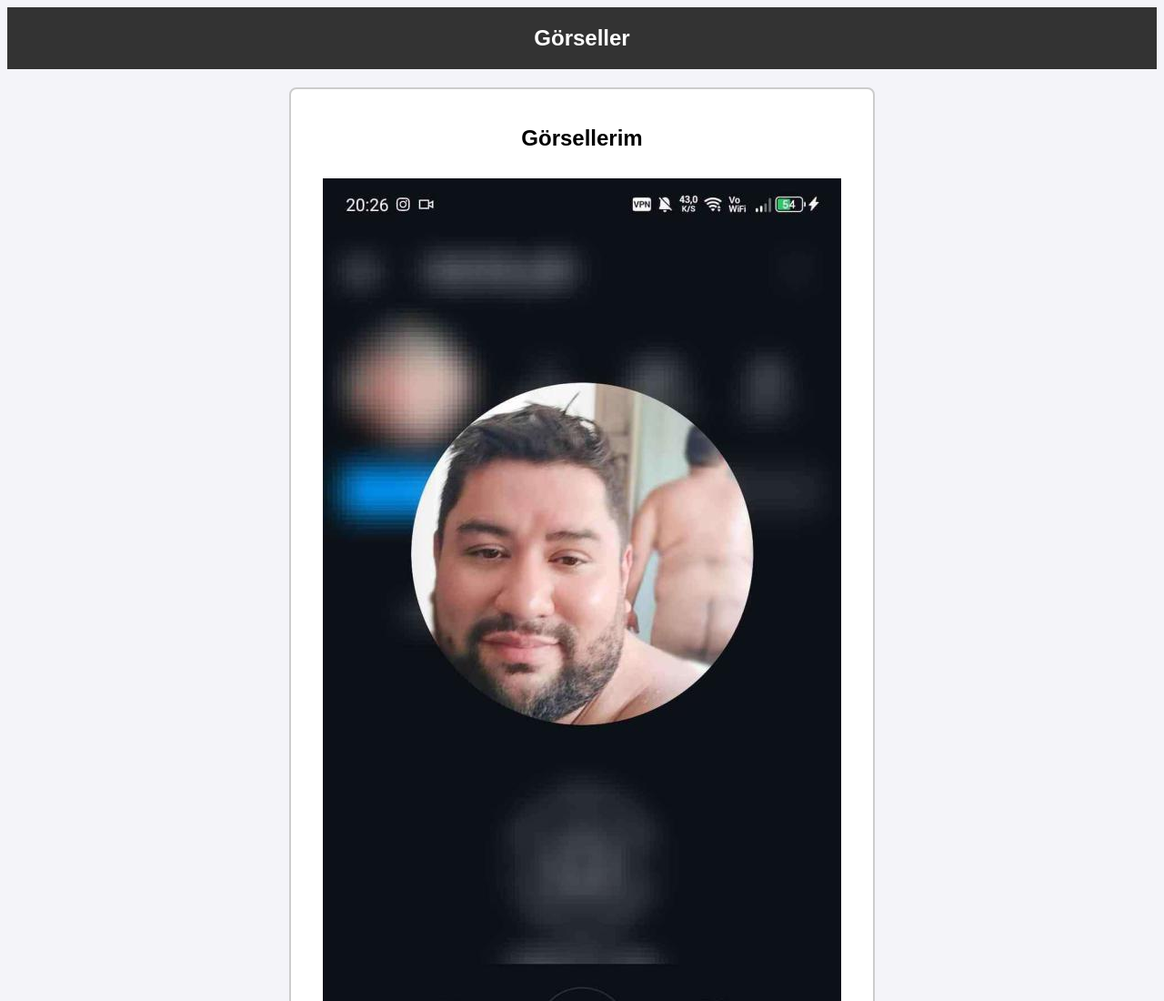
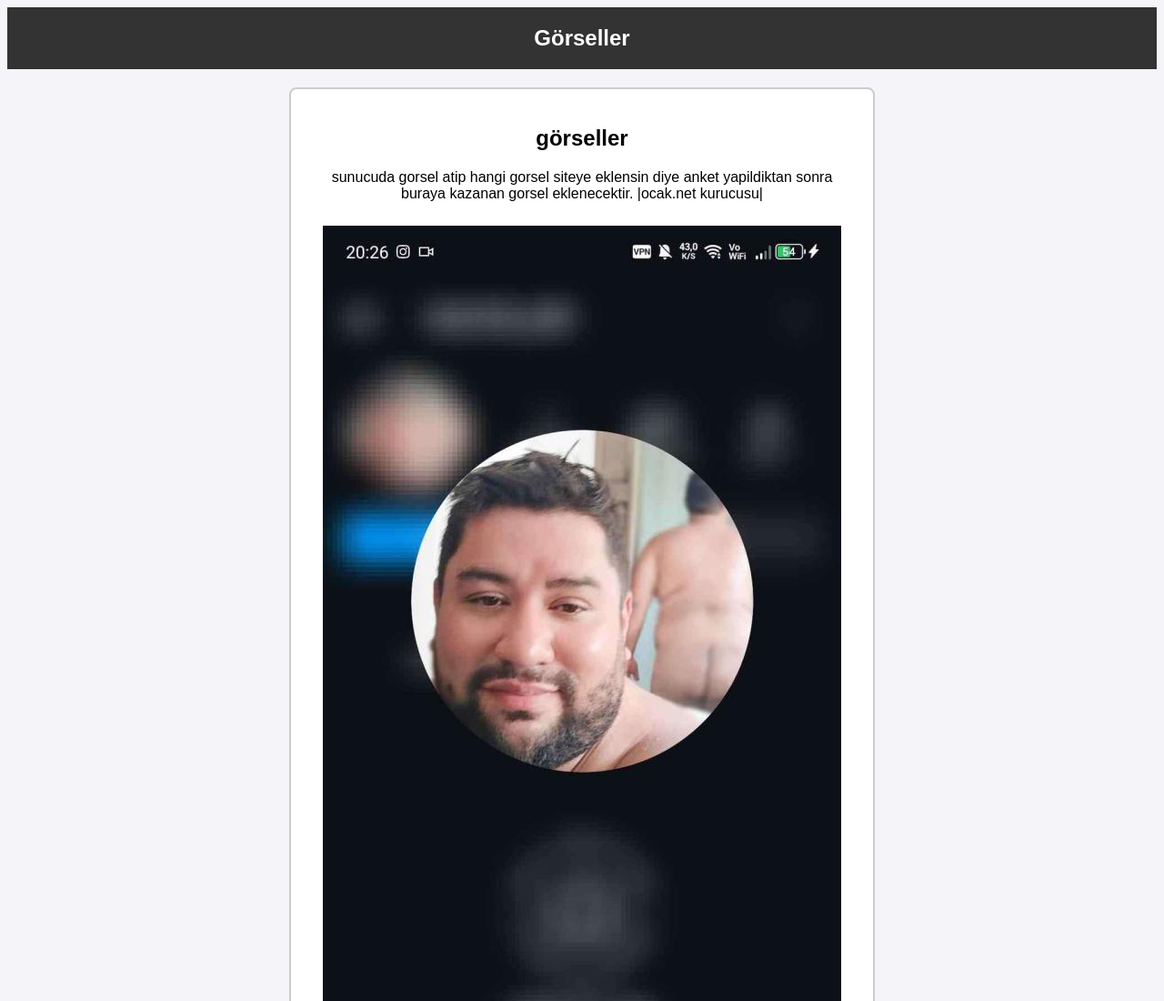
Before and after one commit to MisserWindowss/chicken-sandwich-with-ketchup, a plain HTML site: page resimler.html in a window 1280 px wide. Shown: the top 1100 px of the page at 91% size. Drawn offline with Linux system fonts and the light colour scheme.

Commit message:
Update resimler.html

```diff
--- a/resimler.html
+++ b/resimler.html
@@ -47,7 +47,9 @@
 <body>
     <header>Görseller</header>
     <div class="container">
-        <h2>Görsellerim</h2>
+        <h2>görseller</h2>
+        <p>sunucuda gorsel atip hangi gorsel siteye eklensin diye anket yapildiktan sonra buraya kazanan gorsel eklenecektir.
+        |ocak.net kurucusu|</p>
         <img src="IMG_20250109_170548_738.jpg" alt="agamin instada buldugu mistik adam">
         <a href="index.html" class="back-link">Geri Dön</a>
     </div>
```
